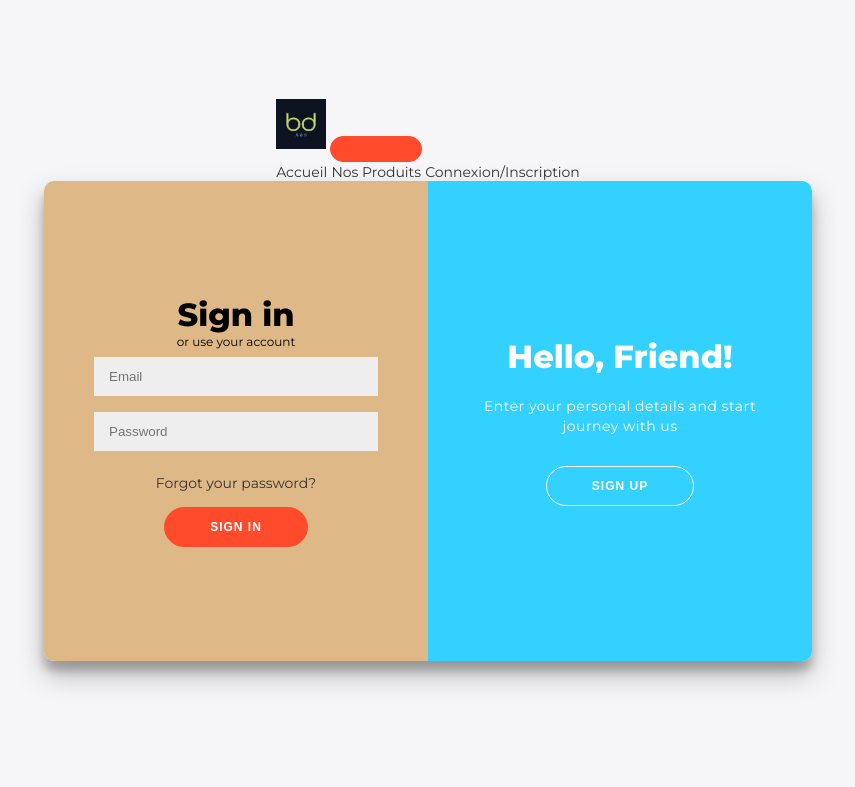
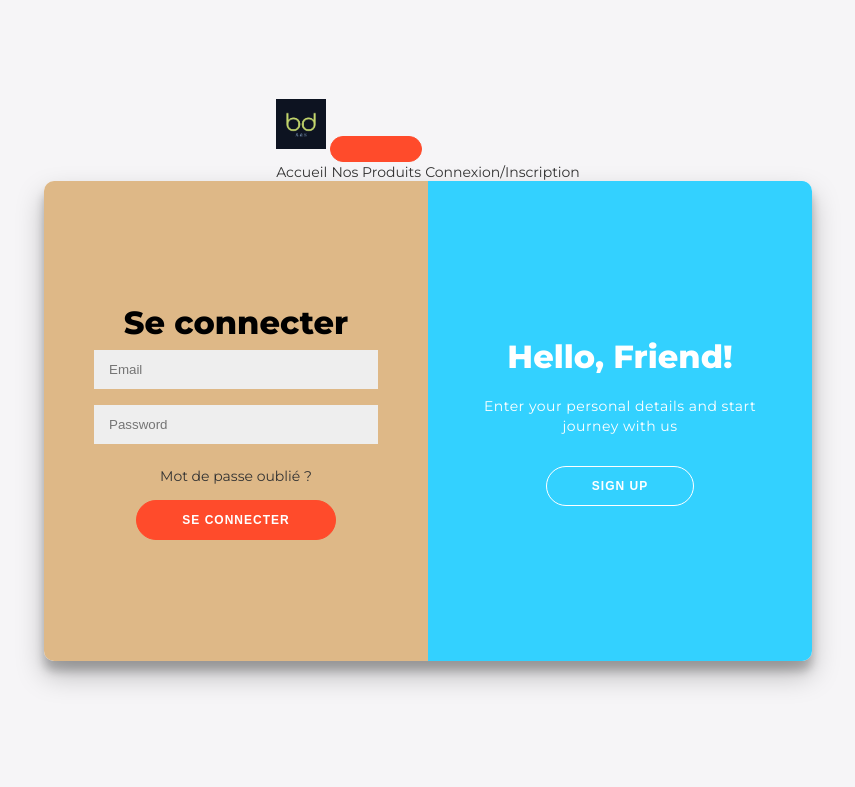
Before and after one commit to ahamie71/TpOnboarding, a PHP site: page /pages/user.php in a window 1280 px wide. Shown: the top 787 px of the page, without its empty margins (212-1067 px from the left). Run offline with PHP 8.4, Linux system fonts and the light colour scheme.

Commit message:
inscription

```diff
--- a/dbConnect.php
+++ b/dbConnect.php
@@ -9,6 +9,7 @@ function databaseConnect(){
         $dbconnect = new PDO("mysql:host=$servername;dbname=lunettes", $username, $password);
         $dbconnect->setAttribute(PDO::ATTR_ERRMODE, PDO::ERRMODE_EXCEPTION);
         echo "Connected successfully";
+        return $dbconnect;
     } catch(PDOException $e) {
         echo "Connection failed: " . $e->getMessage();
     }
--- a/pages/user.php
+++ b/pages/user.php
@@ -1,43 +1,103 @@
+<?php
+
+require_once "../dbConnect.php";
+
+const ERROR_REQUIRED = 'Veuillez renseigner ce champ';
+const ERROR_TOO_SHORT = 'Ce champ est trop court';
+const ERROR_PASSWORD_TOO_SHORT = 'Le mot de passe doit faire au moins 6 caractères';
+const ERROR_PASSWORD_MISMATCH = 'Le mot de passe de confirmation est différent';
+const ERROR_EMAIL_INVALID = 'L\'email n\'est pas valide';
+$errors = [
+	'name' => '',
+	'email' => '',
+	'password' => '',
+];
+
+if ($_SERVER['REQUEST_METHOD'] === 'POST') {
+	$input = filter_input_array(INPUT_POST, [
+		'name' => FILTER_SANITIZE_SPECIAL_CHARS,
+		'email' => FILTER_SANITIZE_EMAIL,
+	]);
+	$name = $input['name'] ?? '';
+	$email = $input['email'] ?? '';
+	$password = $_POST['password'] ?? '';
+
+	if (!$name) {
+		$errors['name'] = ERROR_REQUIRED;
+	} elseif (mb_strlen($name) < 2) {
+		$errors['name'] = ERROR_TOO_SHORT;
+	}
+	if (!$email) {
+		$errors['email'] = ERROR_REQUIRED;
+	} elseif (!filter_var($email, FILTER_VALIDATE_EMAIL)) {
+		$errors['email'] = ERROR_EMAIL_INVALID;
+	}
+	if (!$password) {
+		$errors['password'] = ERROR_REQUIRED;
+	} elseif (mb_strlen($password) < 6) {
+		$errors['password'] = ERROR_PASSWORD_TOO_SHORT;
+	}
+
+	$dbconnect = databaseConnect();
+
+	if (empty(array_filter($errors, fn ($e) => $e !== ''))) {
+		$statement = $dbconnect->prepare('INSERT INTO users (name, email, password) VALUES (
+      :name,
+      :email,
+      :password
+    )');
+
+		$hashedPassword = password_hash($password, PASSWORD_ARGON2ID);
+		$statement->bindParam(':name', $name, PDO::PARAM_STR);
+		$statement->bindParam(':email', $email, PDO::PARAM_STR);
+		$statement->bindParam(':password', $hashedPassword, PDO::PARAM_STR);
+		$statement->execute();
+		header('Location: /');
+	}
+}
+?>
+
 <!DOCTYPE html>
-<html lang="en">
+<html lang="fr">
+
 <head>
 	<meta charset="UTF-8">
 	<meta http-equiv="X-UA-Compatible" content="IE=edge">
 	<meta name="viewport" content="width=device-width, initial-scale=1.0">
-    <title>Document</title>
+	<title>Page de connexion</title>
 	<link rel="stylesheet" href="../public/css/forms.css">
-
 </head>
 
-
-
 <body>
-
 	<?php
 	include '../include/navbar.php';
 	?>
-
 	<div class="container" id="container">
 		<div class="form-container sign-up-container">
-		<form action="#">
-			<h1>Create Account</h1>
-
-			<span>or use your email for registration</span>
-			<input type="text" placeholder="Name" />
-			<input type="email" placeholder="Email" />
-			<input type="password" placeholder="Password" />
-			<button>Sign Up</button>
+			<form action="" method="post">
+				<h1>Creer un compte</h1>
+				<input type="text" placeholder="Nom" name="name" />
+				<?php if ($errors['name']) : ?>
+					<p class="text-danger"><?= $errors['name'] ?></p>
+				<?php endif; ?>
+				<input type="email" placeholder="Email" name="email" />
+				<?php if ($errors['email']) : ?>
+					<p class="text-danger"><?= $errors['email'] ?></p>
+				<?php endif; ?>
+				<input type="password" placeholder="Password" name="password" />
+				<?php if ($errors['password']) : ?>
+					<p class="text-danger"><?= $errors['password'] ?></p>
+				<?php endif; ?>
+				<button>S'inscrire</button>
 			</form>
 		</div>
 		<div class="form-container sign-in-container">
 			<form action="#">
-			<h1>Sign in</h1>
-
-			<span>or use your account</span>
+				<h1>Se connecter</h1>
 				<input type="email" placeholder="Email" />
 				<input type="password" placeholder="Password" />
-			<a href="#">Forgot your password?</a>
-			<button>Sign In</button>
+				<a href="#">Mot de passe oublié ?</a>
+				<button>Se connecter</button>
 			</form>
 		</div>
 		<div class="overlay-container">
@@ -55,10 +115,5 @@
 			</div>
 		</div>
 	</div>
-
-<script src="../public/js/forms.js">
-
-
-
-</script>
+	<script src="../public/js/forms.js"></script>
 </body>
```
Lines whose indentation alone changed are shown as unchanged.
